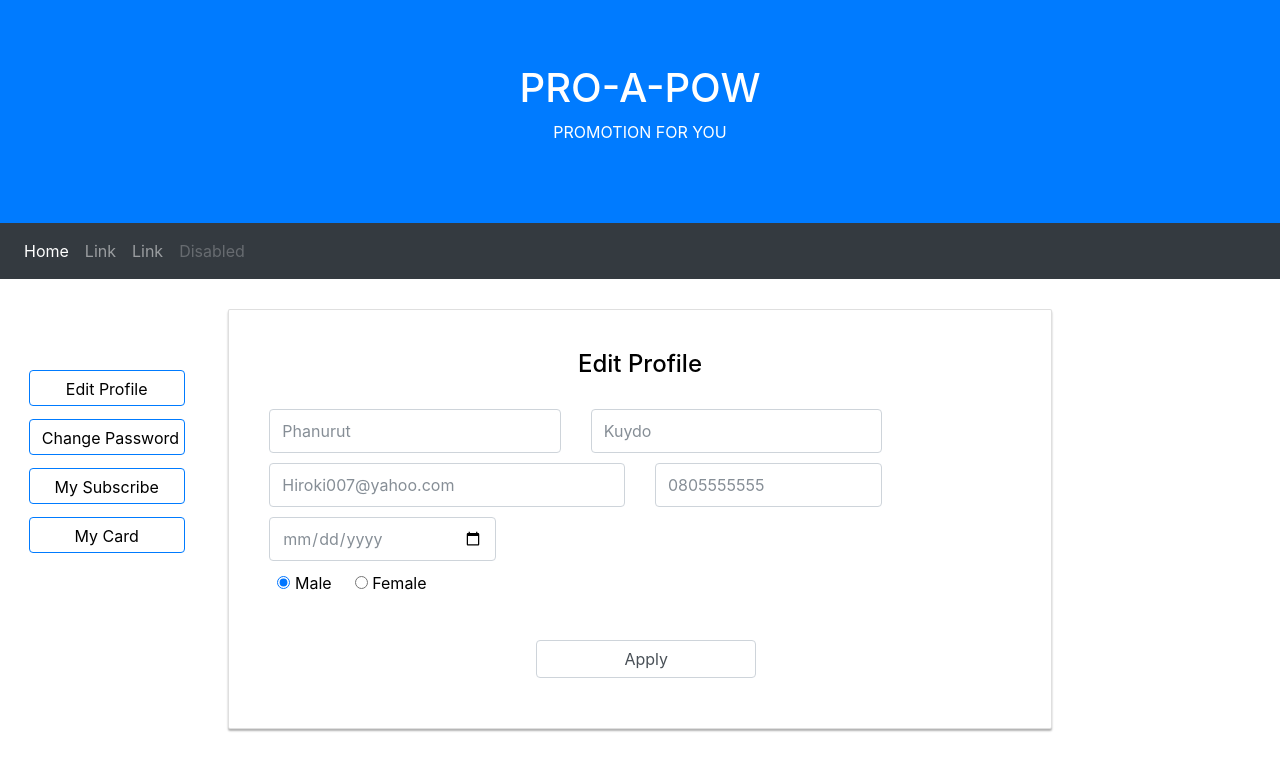
After one commit to kondohiroki/ProjectPro-A-POW, a PHP site: page /HTML/EditProfile.html in a window 1280 px wide. The commit adds this page. Shown: the top 771 px of the page. Run offline with PHP 8.4, Linux system fonts and the light colour scheme; some libraries are stand-ins or nearby versions.

Commit message:
Chang Path

```diff
--- a/RegisterStyle.css
+++ b/CSS/EditProfileStyle.css
@@ -1,44 +1,41 @@
-#sidePanRight{
-    /*height: 800px;*/
-    background-color: white;
-}
 #sidePanLeft{
     margin-top: 0%;
-    /*height: 800px;*/
-    background-color: white
+    background-color: white;
+    text-align: center;
+}
+#sidePanRight{
+    background-color: white;
 }
 #centerPan{
     align-content: center;
 }
-#cardReg{
+/*#cardEdit{
     position: relative;
     padding: 40px 40px;
     background-color: white;
-}
-#cardReg h4{
+}*/
+#cardEdit h4{
     text-align: center;
     font-family: inherit;
 }
-.Register-form{
+.Edit-Profile-Form{
     margin-top: 3%;
 }
-.Register-form #inputtext,
-.Register-form #inputpassword,
-.Register-form #inputdate{
+.Edit-Profile-Form #inputtext,
+.Edit-Profile-Form #inputdate{
     width: inherit;
     direction: ltr;
     height: 44px;
     font-size: 16px;
 }
-.Register-form #inputdate{
+.Edit-Profile-Form #inputdate{
     color: #868E96;
 }
-.Register-form input[type=email],
-.Register-form input[type=password],
-.Register-form input[type=text],
-.Register-form input[type=date],
-.Register-form input[type=submit],
-.Register-form button {
+.Edit-Profile-Form input[type=email],
+.Edit-Profile-Form input[type=text],
+.Edit-Profile-Form input[type=date],
+.Edit-Profile-Form input[type=submit],
+.Edit-Profile-Form button {
     width: 100%;
     display: block;
     margin-bottom: 10px;
@@ -54,12 +51,13 @@
     margin-left: 36%;
     position: relative;
     align-self: center;
+    /*border-width: 1.2px;
+    border-color: #007BFF;*/
 }
-.Register-form button:hover{
+.Edit-Profile-Form button:hover{
     color: #ffffff;
     background-color: #007BFF;
 }
-
 .form-control:focus,
 .btn:focus {
     border-color: #6891a2;
@@ -67,3 +65,22 @@
     -webkit-box-shadow: inset 0 1px 1px rgba(0,0,0,.075),0 0 8px 	#6891a2;
     box-shadow: inset 0 1px 1px rgba(0,0,0,.075),0 0 8px #6891a2;
 }
+
+#editButt{
+    margin-top: 50%;
+    position: relative;
+    align-self: center;
+    border-width: 1px;
+    border-color: #007BFF;
+    width: 85%;
+}
+#editButtFollow{
+    margin-top: 7%;
+    border-width: 1px;
+    border-color: #007BFF;
+    width: 85%;
+}
+#sidePanLeft button:hover{
+    color: #ffffff;
+    background-color: #007BFF;
+}
--- a/MainStyle2.css
+++ b/CSS/MainStyle2.css
@@ -52,6 +52,12 @@
     color: black;
     background-color: white;
 }
+.btn.btn-outline-primary{
+    border-color: #007BFF;
+}
+.btn.btn-outline-danger{
+    border-color: #DC3545;
+}
 /*.btn:hover{
     background-color: #3396FF;
     color: white;
--- /dev/null
+++ b/HTML/EditProfile.html
@@ -0,0 +1,106 @@
+<!DOCTYPE html>
+<html lang="en">
+<head>
+    <title>Bootstrap Example</title>
+    <meta charset="utf-8">
+    <meta name="viewport" content="width=device-width, initial-scale=1">
+    <link rel="stylesheet" href="https://maxcdn.bootstrapcdn.com/bootstrap/4.0.0-beta.2/css/bootstrap.min.css" integrity="sha384-PsH8R72JQ3SOdhVi3uxftmaW6Vc51MKb0q5P2rRUpPvrszuE4W1povHYgTpBfshb" crossorigin="anonymous">
+    <script src="https://code.jquery.com/jquery-3.2.1.slim.min.js" integrity="sha384-KJ3o2DKtIkvYIK3UENzmM7KCkRr/rE9/Qpg6aAZGJwFDMVNA/GpGFF93hXpG5KkN" crossorigin="anonymous"></script>
+    <script src="https://cdnjs.cloudflare.com/ajax/libs/popper.js/1.12.3/umd/popper.min.js" integrity="sha384-vFJXuSJphROIrBnz7yo7oB41mKfc8JzQZiCq4NCceLEaO4IHwicKwpJf9c9IpFgh" crossorigin="anonymous"></script>
+    <script src="https://maxcdn.bootstrapcdn.com/bootstrap/4.0.0-beta.2/js/bootstrap.min.js" integrity="sha384-alpBpkh1PFOepccYVYDB4do5UnbKysX5WZXm3XxPqe5iKTfUKjNkCk9SaVuEZflJ" crossorigin="anonymous"></script>
+    <link rel="stylesheet" href="../CSS/MainStyle2.css">
+    <link rel="stylesheet" href="../CSS/EditProfileStyle.css">
+    <script>
+
+    </script>
+</head>
+<body>
+    <div class="jumbotron jumbotron-fluid" id="headerJumbo">
+        <div class="container">
+            <h1>PRO-A-POW</h1>
+            <p>PROMOTION FOR YOU</p>
+        </div>
+    </div>
+    <nav class="navbar navbar-expand-md bg-dark navbar-dark" id = "navbar">
+        <ul class="navbar-nav">
+            <li class="nav-item active">
+                <a class="nav-link" href="#">Home</a>
+            </li>
+            <li class="nav-item">
+                <a class="nav-link" href="#">Link</a>
+            </li>
+            <li class="nav-item">
+                <a class="nav-link" href="#">Link</a>
+            </li>
+            <li class="nav-item">
+                <a class="nav-link disabled" href="#">Disabled</a>
+            </li>
+        </ul>
+    </nav>
+    <div class="container-fluid">
+        <div class="row">
+            <div class="col-lg-2" id="sidePanLeft">
+                <div class="row">
+                    <div class="col-sm-12">
+                        <button class="btn" id="editButt">Edit Profile</button>
+                    </div>
+                </div>
+                <div class="row">
+                    <div class="col-sm-12">
+                        <button class="btn" id="editButtFollow">Change Password</button>
+                    </div>
+                </div>
+                <div class="row">
+                    <div class="col-sm-12">
+                        <button class="btn" id="editButtFollow">My Subscribe</button>
+                    </div>
+                </div>
+                <div class="row">
+                    <div class="col-sm-12">
+                        <button class="btn" id="editButtFollow">My Card</button>
+                    </div>
+                </div>
+            </div>
+            <div class="col-lg-8" id="centerPan">
+                <div class="card card-container" id="cardEdit">
+                    <h4>Edit Profile</h4>
+                    <form action="" class="Edit-Profile-Form" onsubmit="">
+                        <div class="row">
+                            <div class="col-sm-5">
+                                <input type="text" class="form-control" id="inputtext" placeholder="Phanurut"/>
+                            </div>
+                            <div class="col-sm-5">
+                                <input type="text" class="form-control" id="inputtext" placeholder="Kuydo"/>
+                            </div>
+                        </div>
+                        <div class="row">
+                            <div class="col-sm-6">
+                                <input type="text" class="form-control" id="inputtext" placeholder="Hiroki007@yahoo.com"/>
+                            </div>
+                            <div class="col-sm-4">
+                                <input type="text" class="form-control" id="inputtext" placeholder="0805555555">
+                            </div>
+                        </div>
+                        <div class="row">
+                            <div class="col-sm-4">
+                                <input type="date" class="form-control" id="inputdate" required/>
+                            </div>
+                        </div>
+                        <div class="row">
+                            <label style="margin-left: 3%;"><input type="radio" name="gender" value="male" checked> Male<br></label>
+                            <label style="margin-left: 3%;"><input type="radio" name="gender" value="female"> Female<br></label>
+                        </div>
+                        <div class="row">
+                            <div class="col-sm-12">
+                                <button class="form-control" type="submit" id="applybutton">Apply</button>
+                            </div>
+                        </div>
+                    </form>
+                </div>
+            </div>
+            <div class="col-lg-2" id="sidePanRight">
+
+            </div>
+        </div>
+    </div>
+</body>
--- a/Register.html
+++ b/HTML/Register.html
@@ -8,8 +8,8 @@
     <script src="https://code.jquery.com/jquery-3.2.1.slim.min.js" integrity="sha384-KJ3o2DKtIkvYIK3UENzmM7KCkRr/rE9/Qpg6aAZGJwFDMVNA/GpGFF93hXpG5KkN" crossorigin="anonymous"></script>
     <script src="https://cdnjs.cloudflare.com/ajax/libs/popper.js/1.12.3/umd/popper.min.js" integrity="sha384-vFJXuSJphROIrBnz7yo7oB41mKfc8JzQZiCq4NCceLEaO4IHwicKwpJf9c9IpFgh" crossorigin="anonymous"></script>
     <script src="https://maxcdn.bootstrapcdn.com/bootstrap/4.0.0-beta.2/js/bootstrap.min.js" integrity="sha384-alpBpkh1PFOepccYVYDB4do5UnbKysX5WZXm3XxPqe5iKTfUKjNkCk9SaVuEZflJ" crossorigin="anonymous"></script>
-    <link rel="stylesheet" href="MainStyle2.css">
-    <link rel="stylesheet" href="RegisterStyle.css">
+    <link rel="stylesheet" href="../CSS/MainStyle2.css">
+    <link rel="stylesheet" href="../CSS/RegisterStyle.css">
     <script>
         function A(){
             alert("Registered");
```
Also changed, not shown: CSS/RegisterStyle.css (added, +71 -0 lines), HTML/Home.html (added, +218 -0 lines), Home.html (deleted, +0 -218 lines), CSS/SearchAndLogin.css (renamed from SearchAndLogin.css).
